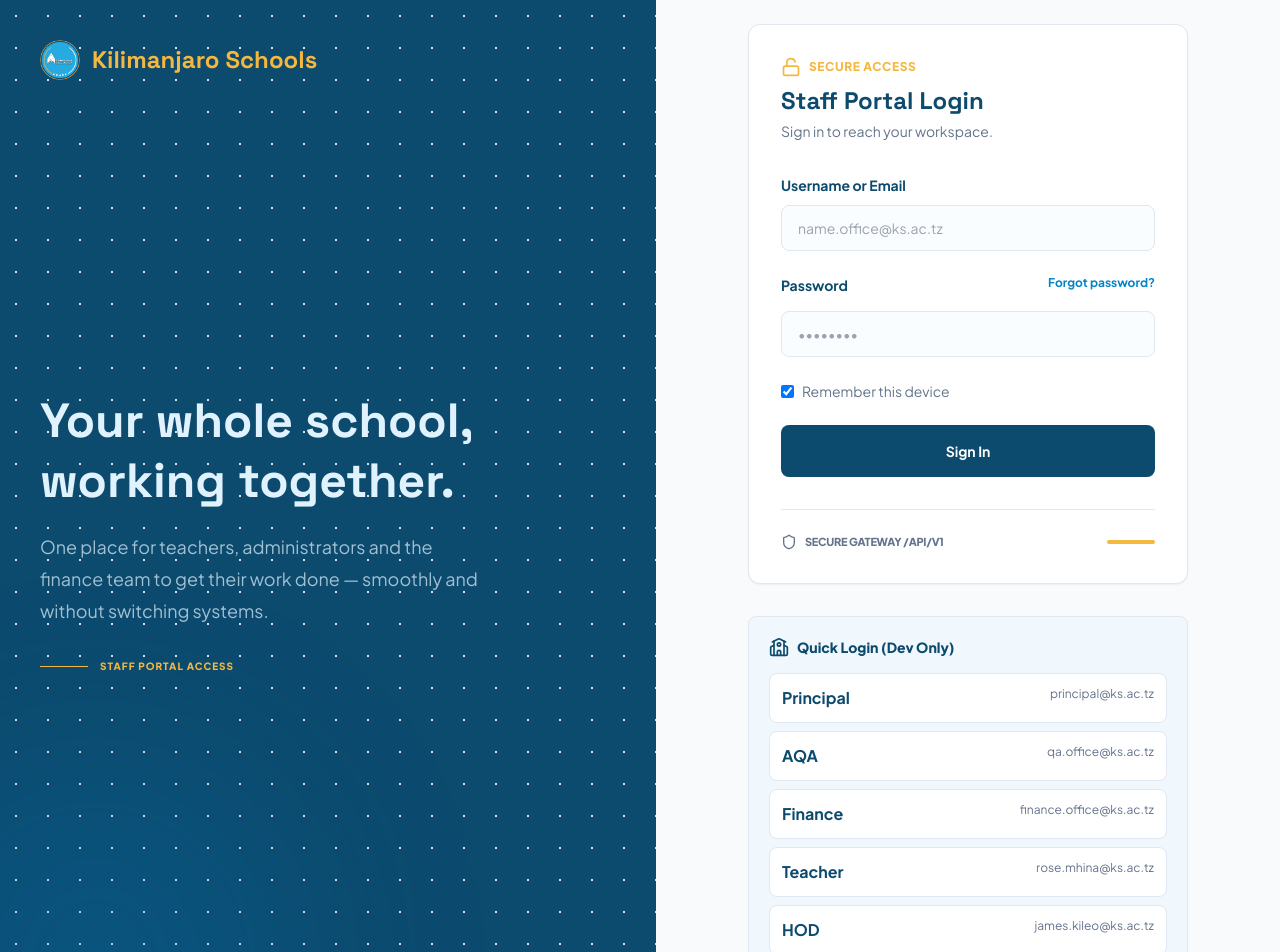
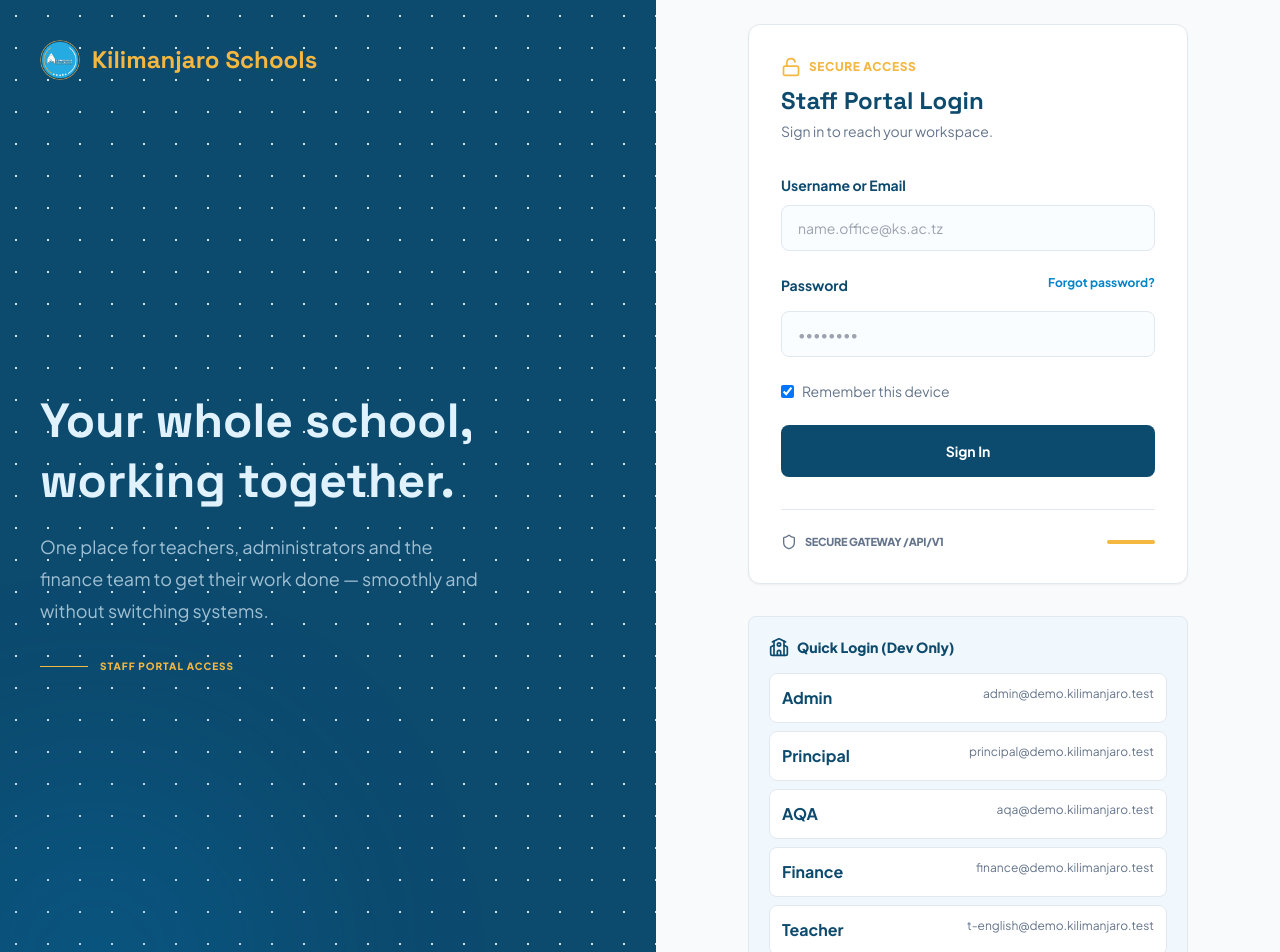
Before and after one commit to MathiasAthanas/kilimanjaro, a React (Vite) app in the folder dashboard/: page /login in a window 1280 px wide. Shown: the top 952 px of the page. Built offline with nearby package versions, Linux system fonts and the light colour scheme; no server answers.

Commit message:
Use live backend auth in dashboard

```diff
--- a/dashboard/src/features/auth/LoginPage.tsx
+++ b/dashboard/src/features/auth/LoginPage.tsx
@@ -13,12 +13,12 @@ import { login } from './api';
 import { loginSchema, type LoginForm } from './schemas';
 
 const demo = [
-  ['Principal', 'principal@ks.ac.tz'],
-  ['AQA', 'qa.office@ks.ac.tz'],
-  ['Finance', 'finance.office@ks.ac.tz'],
-  ['Teacher', 'rose.mhina@ks.ac.tz'],
-  ['HOD', 'james.kileo@ks.ac.tz'],
-  ['Admin', 'admin@ks.ac.tz'],
+  ['Admin', 'admin@demo.kilimanjaro.test', 'Admin@Kili2026'],
+  ['Principal', 'principal@demo.kilimanjaro.test', 'Principal@Kili2026'],
+  ['AQA', 'aqa@demo.kilimanjaro.test', 'Aqa@Kili2026'],
+  ['Finance', 'finance@demo.kilimanjaro.test', 'Finance@Kili2026'],
+  ['Teacher', 't-english@demo.kilimanjaro.test', 'Teacher@Kili2026'],
+  ['HOD', 'hod-science@demo.kilimanjaro.test', 'Hod@Kili2026'],
 ];
 
 export function LoginPage() {
@@ -38,9 +38,9 @@ export function LoginPage() {
     }
   }
 
-  function fill(email: string) {
+  function fill(email: string, password: string) {
     form.setValue('username', email, { shouldValidate: true });
-    form.setValue('password', 'demo1234', { shouldValidate: true });
+    form.setValue('password', password, { shouldValidate: true });
   }
 
   return (
@@ -86,7 +86,7 @@ export function LoginPage() {
           <div className="mt-8 w-full max-w-[440px] rounded-lg border border-ks-line bg-ks-mist/30 p-5">
             <div className="mb-4 flex items-center gap-2 text-ks-navy"><School className="h-5 w-5" /><span className="text-sm font-black">Quick Login (Dev Only)</span></div>
             <div className="grid gap-2">
-              {demo.map(([role, email]) => <button key={email} className="flex justify-between rounded-lg border border-ks-line bg-white p-3 text-left hover:border-ks-blue" onClick={() => fill(email)}><span className="font-bold text-ks-navy">{role}</span><span className="text-xs text-ks-muted">{email}</span></button>)}
+              {demo.map(([role, email, password]) => <button key={email} className="flex justify-between rounded-lg border border-ks-line bg-white p-3 text-left hover:border-ks-blue" onClick={() => fill(email, password)}><span className="font-bold text-ks-navy">{role}</span><span className="text-xs text-ks-muted">{email}</span></button>)}
             </div>
           </div>
         ) : null}
--- a/dashboard/src/features/auth/api.ts
+++ b/dashboard/src/features/auth/api.ts
@@ -5,12 +5,12 @@ import type { AuthSession, SessionUser } from '../../lib/auth/session';
 import type { UserRole } from '../../lib/auth/permissions';
 
 const roleByEmail: Record<string, { role: UserRole; name: string; department?: string }> = {
-  'rose.mhina@ks.ac.tz': { role: 'TEACHER', name: 'Mwalimu Rose Mhina', department: 'Mathematics' },
-  'james.kileo@ks.ac.tz': { role: 'HOD', name: 'Dr. James Kileo', department: 'Science Department' },
-  'qa.office@ks.ac.tz': { role: 'AQA', name: 'Ms. Fatuma Ally', department: 'Academic Quality Assurance' },
-  'finance.office@ks.ac.tz': { role: 'FINANCE', name: 'Ms. Grace Temba', department: 'Finance Office' },
-  'principal@ks.ac.tz': { role: 'PRINCIPAL', name: 'Mr. David Mwasimba', department: 'Executive Office' },
-  'admin@ks.ac.tz': { role: 'ADMIN', name: 'System Admin', department: 'System Administration' },
+  'admin@demo.kilimanjaro.test': { role: 'ADMIN', name: 'System Administrator', department: 'System Administration' },
+  'principal@demo.kilimanjaro.test': { role: 'PRINCIPAL', name: 'Dr. Miriam Kileo', department: 'Executive Office' },
+  'aqa@demo.kilimanjaro.test': { role: 'AQA', name: 'Quality Assurance', department: 'Academic Quality Assurance' },
+  'finance@demo.kilimanjaro.test': { role: 'FINANCE', name: 'Bursar Mtei', department: 'Finance Office' },
+  't-english@demo.kilimanjaro.test': { role: 'TEACHER', name: 'Mary Mallya', department: 'Languages' },
+  'hod-science@demo.kilimanjaro.test': { role: 'HOD', name: 'HOD Science Msuya', department: 'Science Department' },
 };
 
 const roleAliases: Record<string, UserRole> = {
@@ -51,60 +51,33 @@ function normalizeApiUser(raw: any, loginIdentifier: string): SessionUser {
   };
 }
 
-function demoSession(username: string): AuthSession {
-  const normalized = username.toLowerCase();
-  const profile = roleByEmail[normalized];
-  if (!profile) throw new Error('Demo login is not configured for this user.');
-
-  const user: SessionUser = {
-    id: `demo-${profile.role.toLowerCase()}`,
-    email: normalized,
-    name: profile.name,
-    role: profile.role,
-    department: profile.department,
-    status: 'ACTIVE',
-  };
-
-  return {
-    accessToken: `demo-access-${profile.role.toLowerCase()}`,
-    refreshToken: `demo-refresh-${profile.role.toLowerCase()}`,
-    user,
-  };
-}
-
 export async function login(username: string, password: string): Promise<AuthSession> {
-  if (import.meta.env.DEV && password === 'demo1234') {
-    return demoSession(username);
-  }
-
   try {
     const identifier = username.trim();
     const credentials = identifier.includes('@')
       ? { email: identifier.toLowerCase(), password }
       : { registrationNumber: identifier, password };
     const response = await api.post(endpoints.auth.login, credentials);
-    const accessToken = response.data.accessToken ?? response.data.access_token;
-    const refreshToken = response.data.refreshToken ?? response.data.refresh_token;
-    const rawUser = response.data.user;
+    const payload = response.data?.data ?? response.data;
+    const accessToken = payload.accessToken ?? payload.access_token;
+    const refreshToken = payload.refreshToken ?? payload.refresh_token;
+    const rawUser = payload.user;
 
     if (accessToken && rawUser) {
       const user = normalizeApiUser(rawUser, username);
       return { accessToken, refreshToken, user };
     }
 
-    return demoSession(username);
+    throw new Error('Login response was missing token or user data.');
   } catch (error) {
-    const normalized = normalizeApiError(error);
-    if (normalized.status === 0 || normalized.status === 404 || normalized.status >= 500) {
-      return demoSession(username);
-    }
-    throw normalized;
+    throw normalizeApiError(error);
   }
 }
 
 export async function getMe(): Promise<SessionUser> {
   const response = await api.get(endpoints.auth.me);
-  return response.data.user ?? response.data;
+  const payload = response.data?.data ?? response.data;
+  return normalizeApiUser(payload.user ?? payload, payload.email ?? '');
 }
 
 export async function requestPasswordReset(email: string) {
--- a/dashboard/src/features/public/LandingPage.tsx
+++ b/dashboard/src/features/public/LandingPage.tsx
@@ -96,11 +96,7 @@ export function LandingPage() {
         <div className="relative z-10 mx-auto grid max-w-7xl items-center gap-12 lg:grid-cols-2">
           {/* Left copy */}
           <div>
-            <div className="inline-flex items-center gap-2 rounded-full border border-white/20 bg-white/10 px-3 py-1 backdrop-blur-sm">
-              <span className="h-2 w-2 animate-pulse rounded-full bg-ks-emerald" />
-              <span className="text-xs font-black uppercase tracking-wider text-white">All systems running</span>
-            </div>
-            <h1 className="mt-6 font-display text-5xl font-bold leading-tight tracking-tight text-white md:text-6xl">
+            <h1 className="font-display text-5xl font-bold leading-tight tracking-tight text-white md:text-6xl">
               Kilimanjaro Schools{' '}
               <span className="text-ks-gold">Staff Portal</span>
             </h1>
@@ -363,11 +359,6 @@ export function LandingPage() {
             ))}
           </div>
 
-          {/* Uptime pill */}
-          <div className="mt-10 inline-flex items-center gap-3 rounded-full border border-ks-blue/20 bg-ks-mist px-6 py-3 text-ks-navy">
-            <CheckCircle2 className="h-5 w-5 text-ks-emerald" />
-            <span className="text-sm font-black">System Health: 99.9% Uptime Verified</span>
-          </div>
         </div>
       </section>
 
@@ -452,10 +443,6 @@ export function LandingPage() {
               <a href="#" className="transition hover:text-ks-mist/70">Terms of Service</a>
               <a href="#" className="transition hover:text-ks-mist/70">Security</a>
             </div>
-            <div className="flex items-center gap-2">
-              <span className="h-2 w-2 animate-pulse rounded-full bg-ks-emerald" />
-              <span className="font-bold text-ks-emerald/70">All systems running · v1.0.0</span>
-            </div>
           </div>
         </div>
       </footer>
--- a/dashboard/src/lib/api/client.ts
+++ b/dashboard/src/lib/api/client.ts
@@ -30,8 +30,9 @@ api.interceptors.response.use(
         const response = await axios.post(`${api.defaults.baseURL}${endpoints.auth.refresh}`, {
           refreshToken: session.refreshToken,
         });
-        useAuthStore.getState().setSession({ ...session, accessToken: response.data.accessToken }, true);
-        original.headers.Authorization = `Bearer ${response.data.accessToken}`;
+        const payload = response.data?.data ?? response.data;
+        useAuthStore.getState().setSession({ ...session, accessToken: payload.accessToken }, true);
+        original.headers.Authorization = `Bearer ${payload.accessToken}`;
         return api(original);
       } catch (refreshError) {
         useAuthStore.getState().logout();
```
